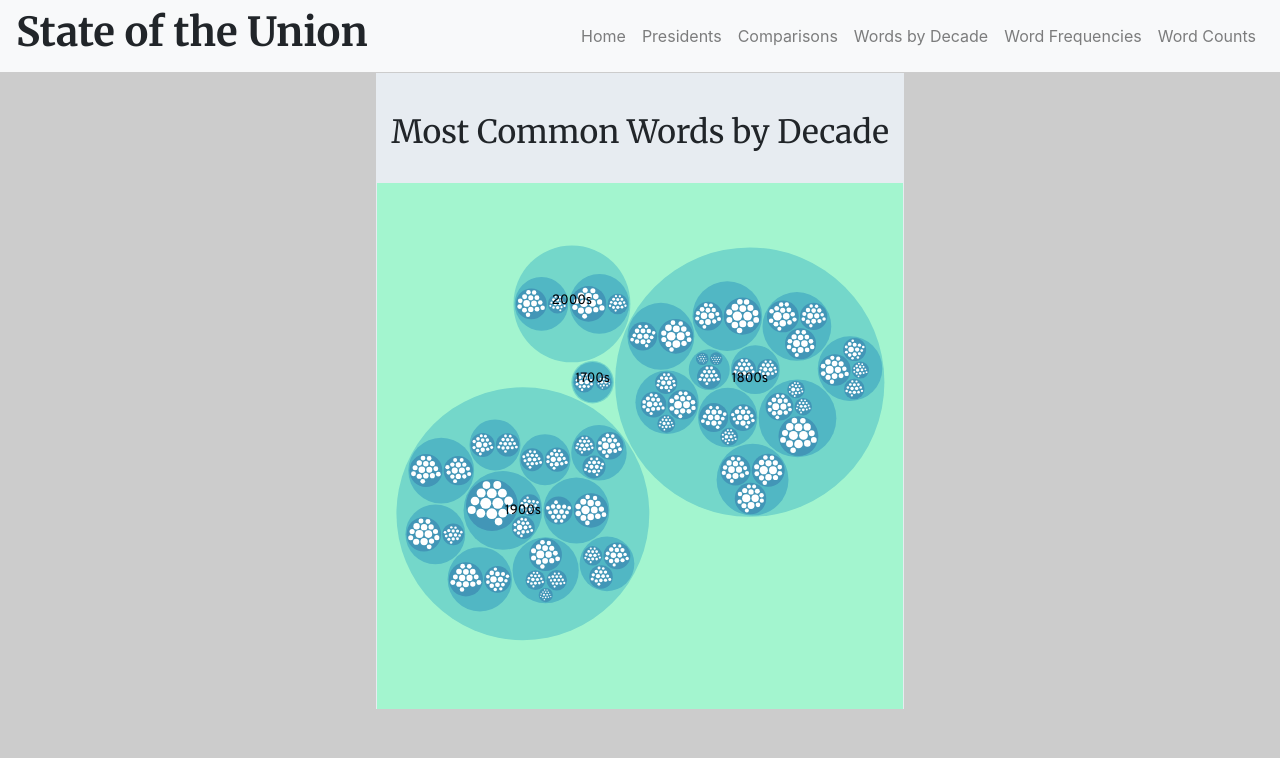
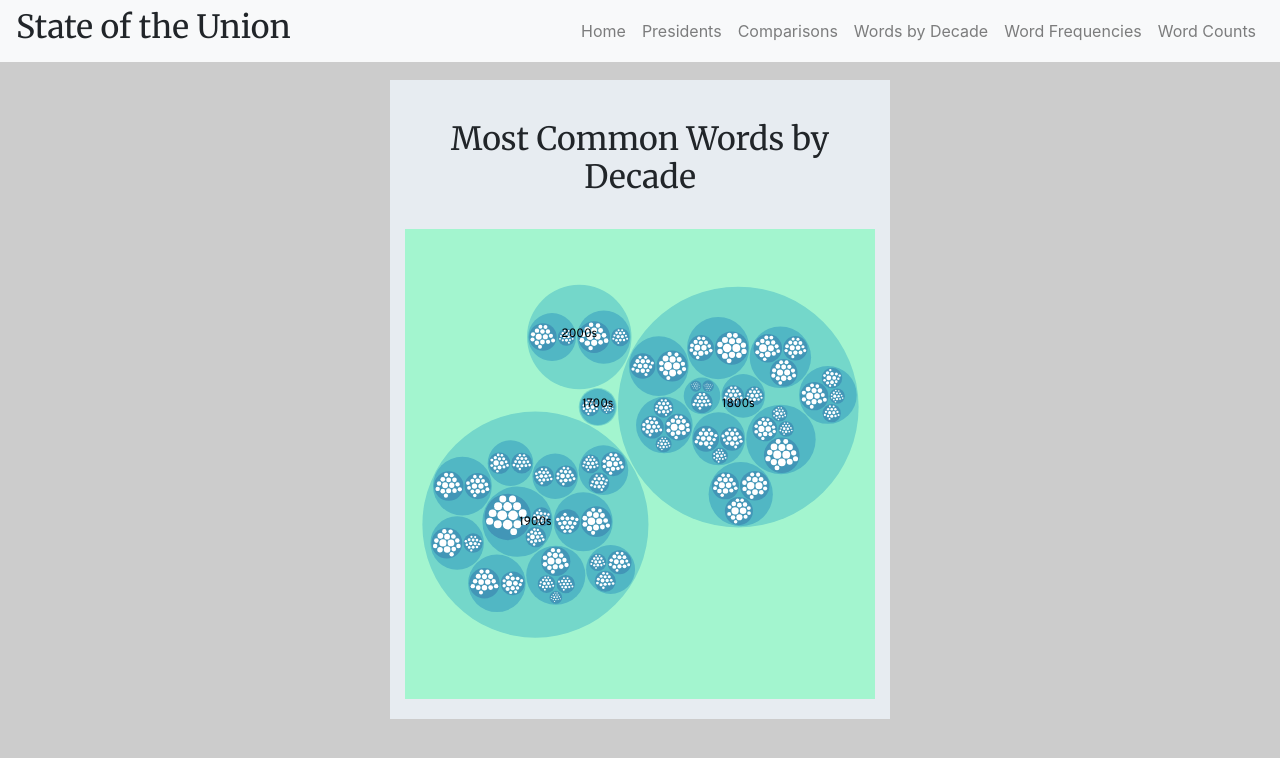
Before and after one commit to mbolts/sotu_project, a Flask app: page /words_by_decade in a window 1280 px wide. Shown: the top 758 px of the page. Run offline with Flask 2, Linux system fonts and the light colour scheme; some libraries are stand-ins or nearby versions.

Commit message:
tweaked margins and styling on html pages

```diff
--- a/static/css/style.css
+++ b/static/css/style.css
@@ -13,6 +13,7 @@
         text {
             font-family: 'Overpass', sans-serif;
         }
+
         h1, h2, h3 {
             font-family: 'Merriweather', serif;
         }
@@ -20,17 +21,14 @@
         h1 {
             font-weight: 700;
         }
+
         h2 {
             font-weight: 400;
         }
+
         h3 {
             font-weight: 300;
         }
-
-/*        nav.navbar {
-            padding: 25px,0px;
-        }*/
-
 
         .counts{
             stroke: #000;
@@ -66,7 +64,7 @@
         }
 
         .card-img-top {
-            height:60vh;
+            height: 350px;
             object-fit: cover;
         }
 
--- a/static/js/line_chart.js
+++ b/static/js/line_chart.js
@@ -37,7 +37,7 @@ d3.csv("/word_freq.csv", transformCSV).then(function (dataset) {
               .append('svg')
               // .attr("viewBox", `240 0 ${width - 0} ${height}`)
               .style("display", "block")
-              .style("margin", "0 -14px")
+              .style("margin", "0 0px")
               .style("width", width)
               .style("height", height);
 
--- a/static/js/similarity.js
+++ b/static/js/similarity.js
@@ -29,7 +29,7 @@ d3.csv('/sim_matrix.csv').then(function(data){
     console.log(data);
 
     const margin = { top: 175, right: 10, bottom: 10, left: 175 },
-          gridSize = 20,
+          gridSize = 18,
           number_of_pres = 44,
           width = gridSize * number_of_pres,
           height = gridSize * number_of_pres,
--- a/static/js/words_by_decade.js
+++ b/static/js/words_by_decade.js
@@ -28,8 +28,8 @@ pack = data => d3.pack()
     .append('svg')
       .attr("viewBox", `-${width / 2} -${height / 2} ${width} ${height}`)
       .style("display", "block")
-      .style("margin", "0 -14px")
-      .style("width", "calc(100% + 28px)")
+      .style("margin", "0 0px")
+      .style("width", "100%")
       .style("height", "auto")
       .style("background", color(0))
       .style("cursor", "pointer")
--- a/templates/base.html
+++ b/templates/base.html
@@ -3,6 +3,7 @@
 <head>
 
   <title>State of the Union</title>
+
   <meta charset="utf-8">
   <meta name="viewport" content="width=device-width, initial-scale=1, shrink-to-fit=no">
   <link rel="stylesheet" href="https://stackpath.bootstrapcdn.com/bootstrap/4.3.1/css/bootstrap.min.css" integrity="sha384-ggOyR0iXCbMQv3Xipma34MD+dH/1fQ784/j6cY/iJTQUOhcWr7x9JvoRxT2MZw1T" crossorigin="anonymous">
@@ -14,40 +15,48 @@
 </head>
 
 <body>
+  <div class="container-fluid" style="margin-bottom: 40px";>
+      <nav class="navbar navbar-expand-lg fixed-top navbar-light bg-light">
 
-<nav class="navbar navbar-expand-lg fixed-top navbar-light bg-light">
+      <button class="navbar-toggler" type="button" data-toggle="collapse" data-target="#navbarSupportedContent" aria-controls="navbarSupportedContent" aria-expanded="false" aria-label="Toggle navigation">
+        <span class="navbar-toggler-icon"></span>
+      </button>
 
       <div class="collapse navbar-collapse" id="navbarSupportedContent">
         <a>
-  <h1>State of the Union</h1>
+          <h2>State of the Union</h2>
         </a>
 
         <ul class="navbar-nav ml-auto">
+
           <li class="nav-item">
-    <a class="nav-link" href="/">Home</a>
-  </li>
-  <li class="nav-itemt">
-    <a class="nav-link" href="/presidents">Presidents</a>
+            <a class="nav-link" href="/">
+              Home </a>
           </li>
           <li class="nav-item">
-    <a class="nav-link" href="comparison">Comparisons</a>
+            <a class="nav-link" href="/presidents">
+              Presidents </a>
           </li>
           <li class="nav-item">
-    <a class="nav-link" href="words_by_decade">Words by Decade</a>
+            <a class="nav-link" href="comparison">
+              Comparisons </a>
           </li>
           <li class="nav-item">
-    <a class="nav-link" href="word_freq">Word Frequencies</a>
+            <a class="nav-link" href="words_by_decade">
+              Words by Decade </a>
           </li>
           <li class="nav-item">
-    <a class="nav-link" href="wc_visualization">Word Counts</a>
+            <a class="nav-link" href="word_freq">
+            Word Frequencies </a>
+          </li>
+          <li class="nav-item">
+            <a class="nav-link" href="wc_visualization">
+            Word Counts </a>
           </li>
         </ul>
       </div>
     </nav>
-
-<div style="margin-top: 9px;"></div>
-
-<br>
+  </div>
 
   {% with messages = get_flashed_messages() %}
       {% for message in messages %}
--- a/templates/homepage.html
+++ b/templates/homepage.html
@@ -1,7 +1,7 @@
 {% extends 'base.html' %}
 {% block content %}
 
-
+<div class="container">
 
 <div id="vizCarousel" class="carousel slide" data-ride="carousel" style="height: 80vh";>
   <ol class="carousel-indicators">
@@ -50,6 +50,4 @@
   </a>
 </div>
 
-
-
 {% endblock %}
--- a/templates/president.html
+++ b/templates/president.html
@@ -1,6 +1,7 @@
 {% extends 'base.html' %}
 {% block content %}
 
+<div class="container">
 
 <h2>Speeches of {{ president.name }}</h2>
 
@@ -29,7 +30,7 @@
 <script type="text/javascript">
 let words = JSON.parse('{{ president.top_words | tojson }}');
 let total = JSON.parse('{{ president.total_words }}');
-let president = '{{ president.name }}'
+let president = '{{ president.name }}';
 
 for (var i = words.length - 1; i >= 0; i--) {
     words[i][1] = words[i][1] / total;
@@ -51,6 +52,6 @@ for (var i = words.length - 1; i >= 0; i--) {
 {% endfor %}
 
 </div>
-
+</div>
 
 {% endblock %}
--- a/templates/words_by_decade.html
+++ b/templates/words_by_decade.html
@@ -1,19 +1,23 @@
 {% extends 'base.html' %}
 {% block content %}
 
+<div class="container-fluid">
 
+  <div class="row">
+    <div class="col-lg-5 mx-auto compdiv" style="padding-bottom: 20px;">
+        <h2 class="text-center" style="margin-top: 40px;">
+            Most Common Words by Decade
+        </h2>
 
-<div class="row">
-    <div class="col-auto mx-auto compdiv">
-        <h2 class="text-center" style="margin-top: 40px;">  Most Common Words by Decade  </h2>
         <br>
-<div id="chart"></div>
+
+        <div id="chart"></div>
+
+    </div>
+  </div>
+
 </div>
-</div>
-<script src="./static/js/words_by_decade.js"type="text/javascript">
 
-</script>
-
-
+<script src="./static/js/words_by_decade.js"type="text/javascript"></script>
 
 {% endblock %}
```
Also changed, not shown: templates/comparison.html (+11 -10 lines), templates/presidents.html (+8 -5 lines), templates/speech_text.html (+8 -4 lines), templates/wc_visualization.html (+9 -7 lines), templates/wf_visualization.html (+12 -9 lines). Lines whose indentation alone changed are shown as unchanged.
